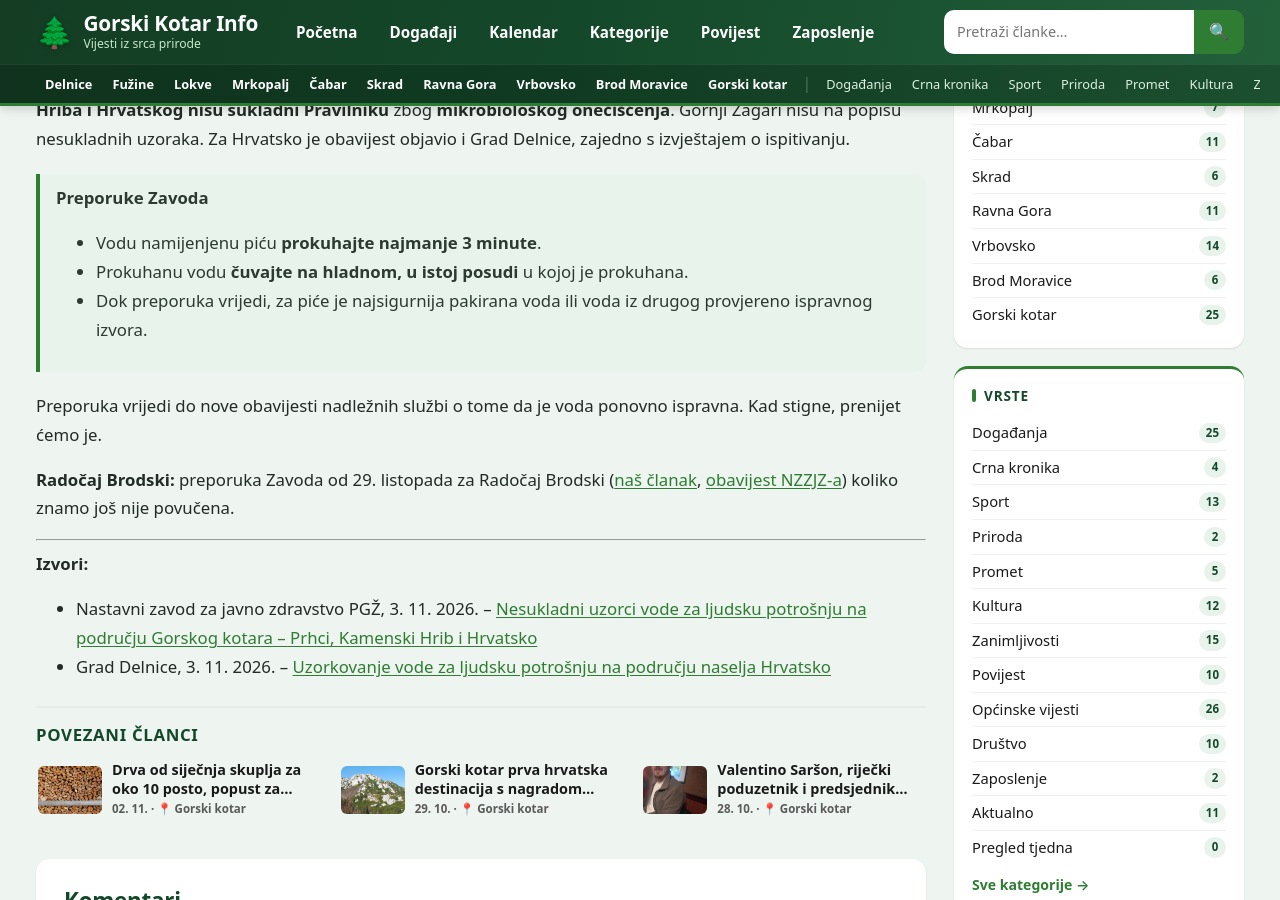
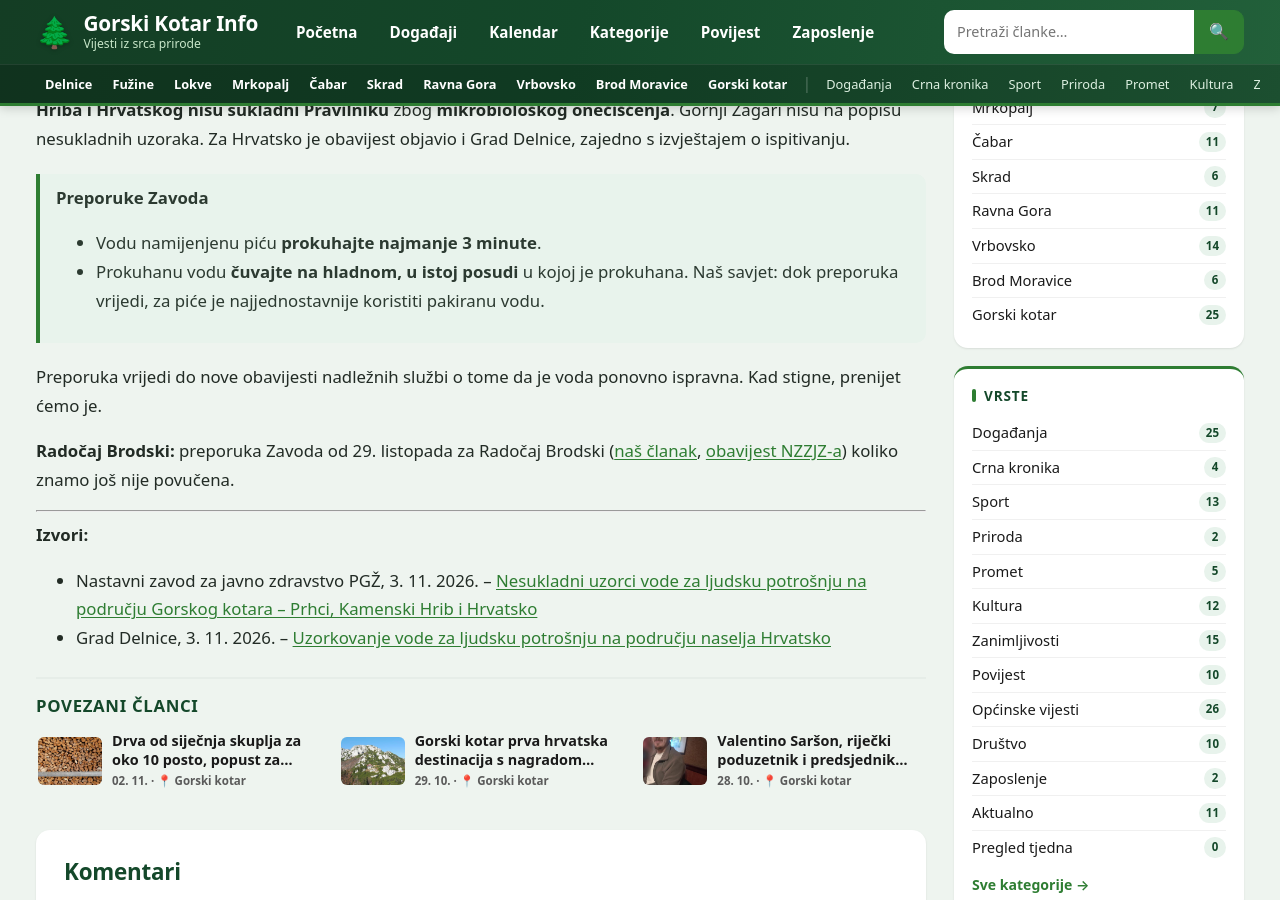
Before and after one commit to MojGK/gorski-kotar.info, a Jekyll site: the page built from _posts/2026-11-03-prhci-kamenski-hrib-hrvatsko-voda-prokuhavanje.md, in a window 1280 px wide and 900 px high, scrolled down 1066 px. Built offline with Jekyll 4.4.1, drawn with Linux system fonts in a browser that asks for light colours; comment, search, counter and statistics services are not loaded.

Commit message:
Prhci/Hrvatsko: savjet o pakiranoj vodi izvan citata Zavoda

```diff
--- a/_posts/2026-11-03-prhci-kamenski-hrib-hrvatsko-voda-prokuhavanje.md
+++ b/_posts/2026-11-03-prhci-kamenski-hrib-hrvatsko-voda-prokuhavanje.md
@@ -17,7 +17,7 @@ Nastavni zavod za javno zdravstvo Primorsko-goranske županije uzorkovao je **28
 > **Preporuke Zavoda**
 > - Vodu namijenjenu piću **prokuhajte najmanje 3 minute**.
 > - Prokuhanu vodu **čuvajte na hladnom, u istoj posudi** u kojoj je prokuhana.
-> - Dok preporuka vrijedi, za piće je najsigurnija pakirana voda ili voda iz drugog provjereno ispravnog izvora.
+Naš savjet: dok preporuka vrijedi, za piće je najjednostavnije koristiti pakiranu vodu.
 
 Preporuka vrijedi do nove obavijesti nadležnih službi o tome da je voda ponovno ispravna. Kad stigne, prenijet ćemo je.
 
```
